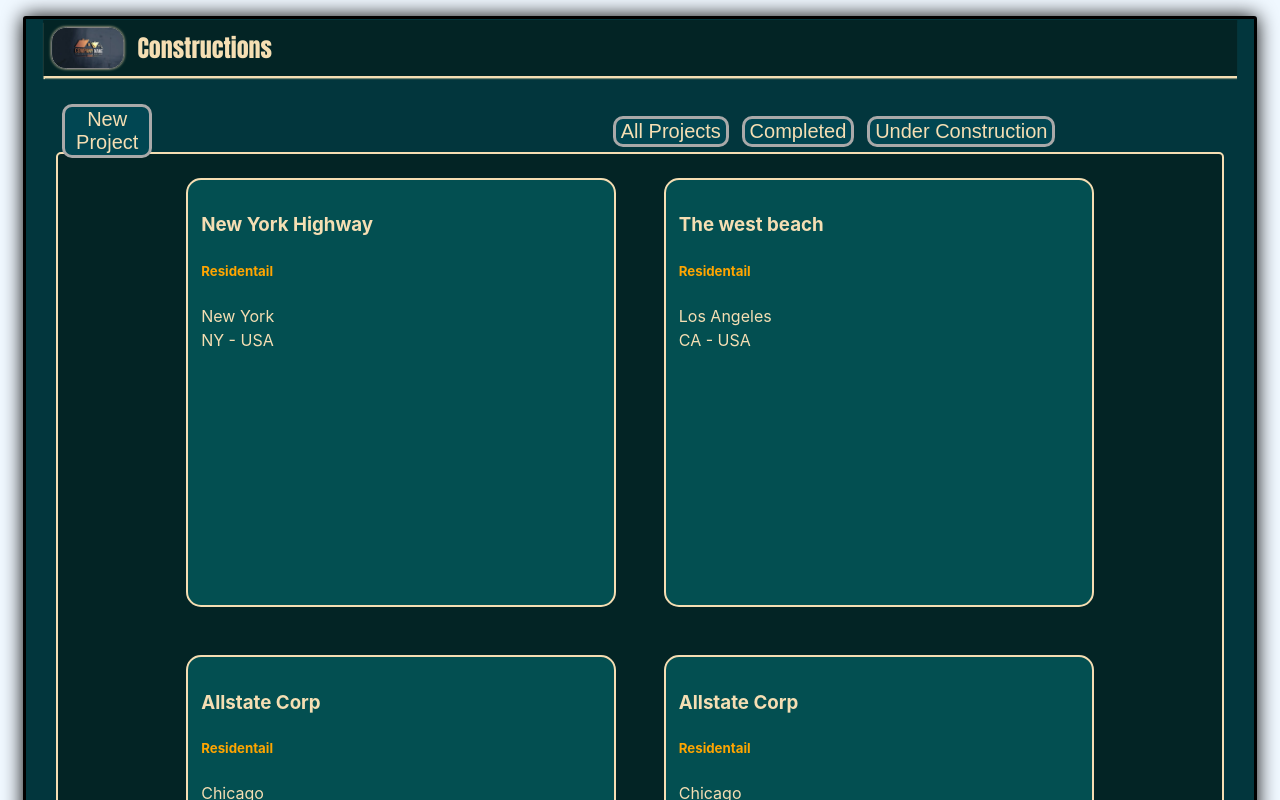
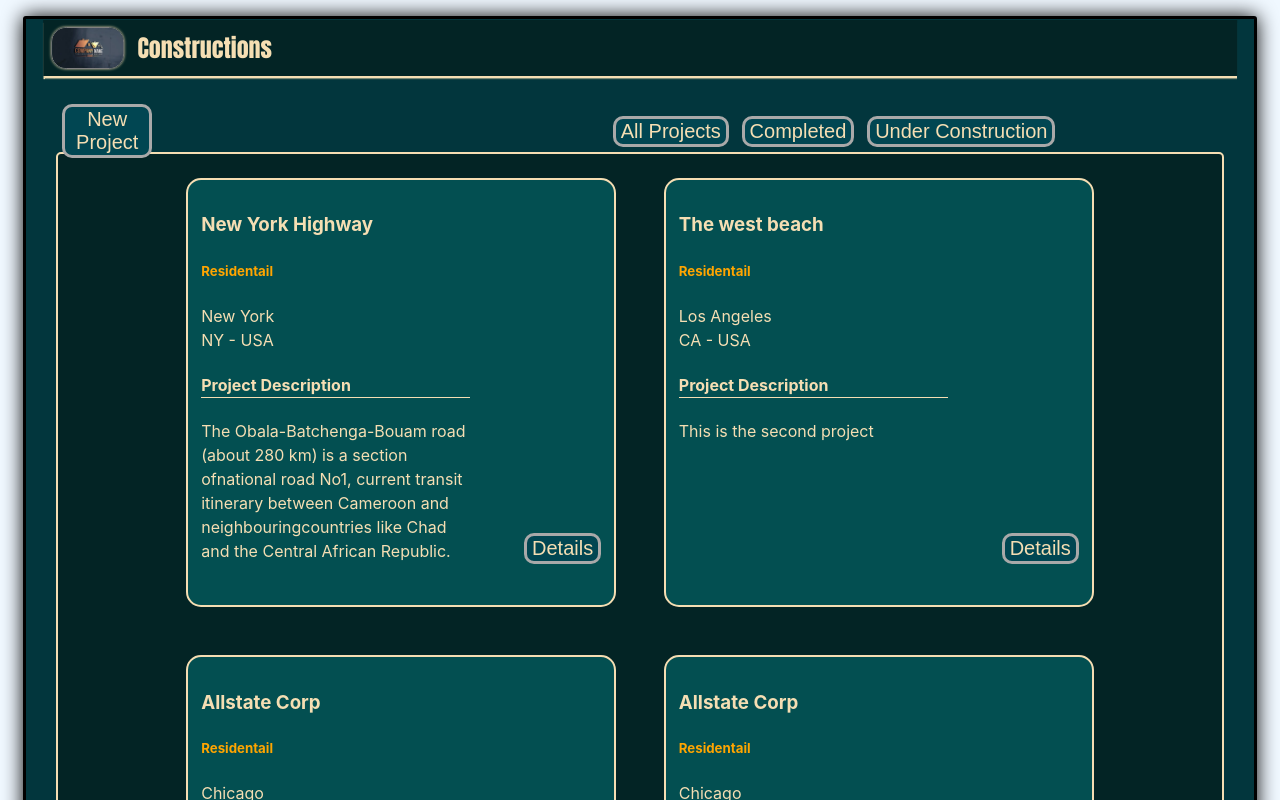
Before and after one commit to Alanimustafa/construction-project-app, a React (Vite) app: page / in a window 1280 px wide. Shown: the top 800 px of the page. Built offline with nearby package versions, Linux system fonts and the light colour scheme.

Commit message:
Addign the Project details

```diff
--- a/data/projects.jsx
+++ b/data/projects.jsx
@@ -2,7 +2,7 @@ export const projectsArray = [
     {
         id: 1,
         name: 'New York Highway',
-        description: 'This is the first project',
+        description: 'The Obala-Batchenga-Bouam road (about 280 km) is a section ofnational road No1, current transit itinerary between Cameroon and neighbouringcountries like Chad and the Central African Republic.',
         projectType: "Residentail",
         initialBudget: "$2,000,000",
         location: [{
--- a/src/App.css
+++ b/src/App.css
@@ -167,5 +167,18 @@ button:hover {
 
 p {
   margin: 0px;
-  ;
 }
+
+.projectDescription {
+  width: 21vw;
+  height: 20vh;
+}
+
+.projectDescriptionHeader {
+  border-bottom: 1px wheat solid;
+}
+.detailsbtnContainer {
+  margin: 0px;;
+  display: flex;
+  justify-content: right;
+}
--- a/src/Components/Project.jsx
+++ b/src/Components/Project.jsx
@@ -15,9 +15,16 @@ export default function Project({ project }) {
                         <Location key={index} location={locations} />
                     ))}
                 </div>
+                <div className="projectDescription">
+                <h4 className="projectDescriptionHeader">Project Description</h4>
+                    <p>{project.description}</p>
 
+                </div>
+                <div className="detailsbtnContainer">
+                    <button className="detailsBtn">Details</button>
+                </div>
+            </div>
 
-            </div>
 
         </>
     )
--- a/src/Components/location.jsx
+++ b/src/Components/location.jsx
@@ -6,6 +6,7 @@ export default function Location( locations ) {
         <div className="location">
             <p>{locations.location.city}</p>
             <p>{locations.location.state} - {locations.location.country}</p>
+
         </div>
     )
 }
```
